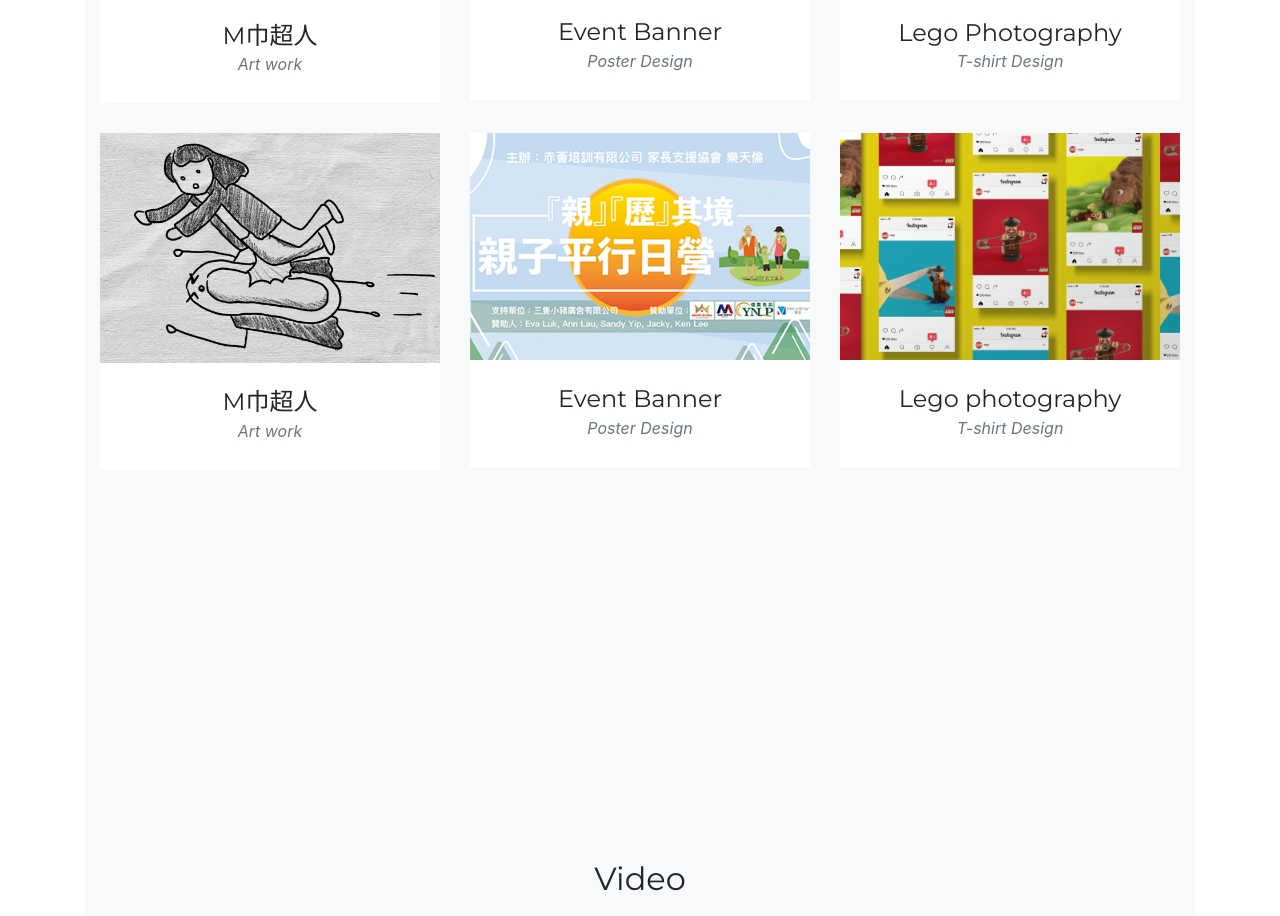
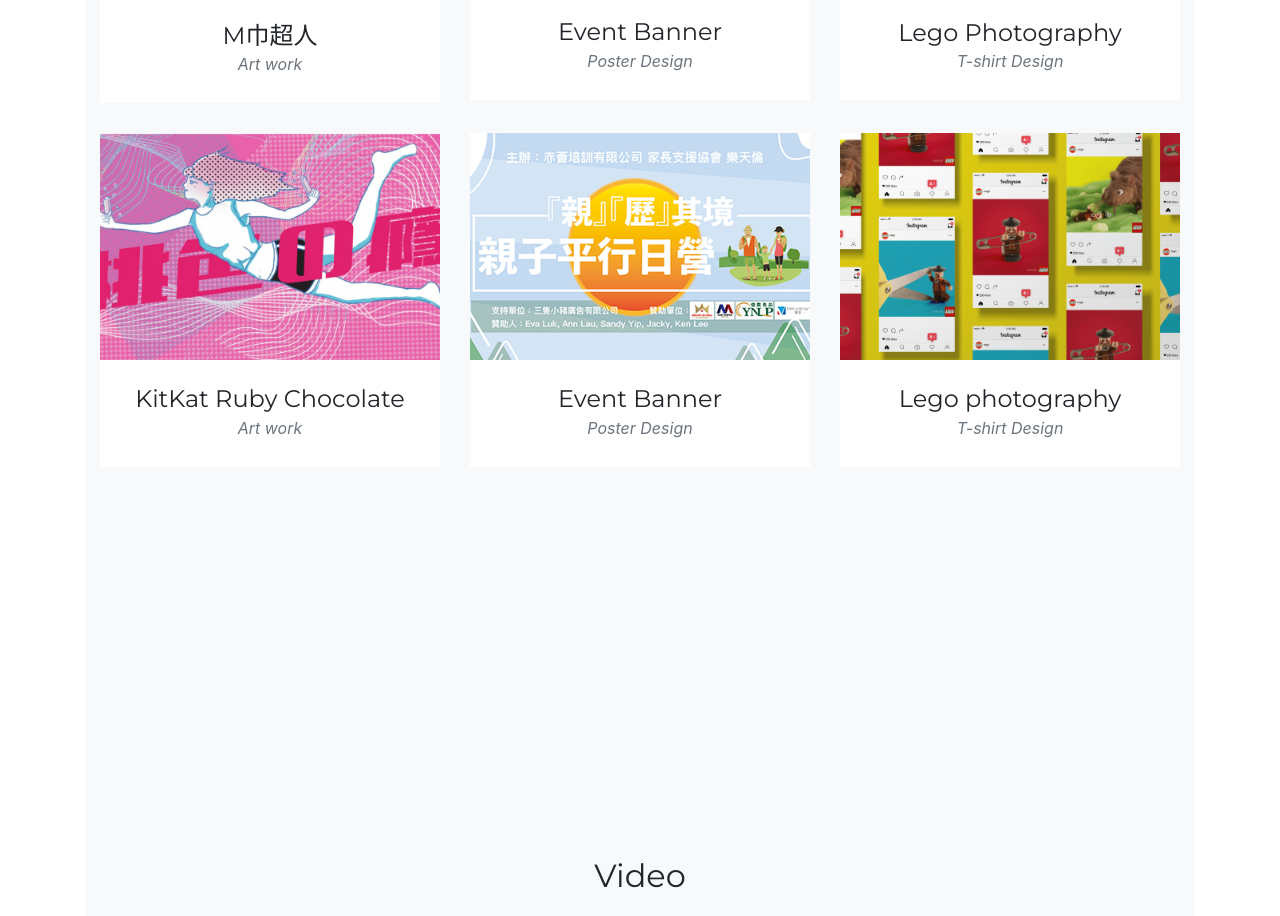
Before and after one commit to ningkiu0926ss/Nicolepofo, a website with bundled scripts: page index.html in a window 1280 px wide. Shown: the part 3743-4659 px from the top of the page. Built offline with nearby package versions, Linux system fonts and the light colour scheme; files whose address does not match are found by name; a web font is replaced by a local one.

Commit message:
KitKat ruby

```diff
--- a/index.html
+++ b/index.html
@@ -586,10 +586,10 @@
                   <i class="fas fa-plus fa-3x"></i>
                 </div>
               </div>
-              <img class="img-fluid" src="img/portfolio/t4.png" alt="">
+              <img class="img-fluid" src="img/portfolio/K1.png" alt="">
             </a>
             <div class="portfolio-caption">
-              <h4>M巾超人</h4>
+              <h4>KitKat Ruby Chocolate</h4>
               <p class="text-muted">Art work</p>
             </div>
           </div>
```
Also changed, not shown: img/portfolio/K1.png (added).
